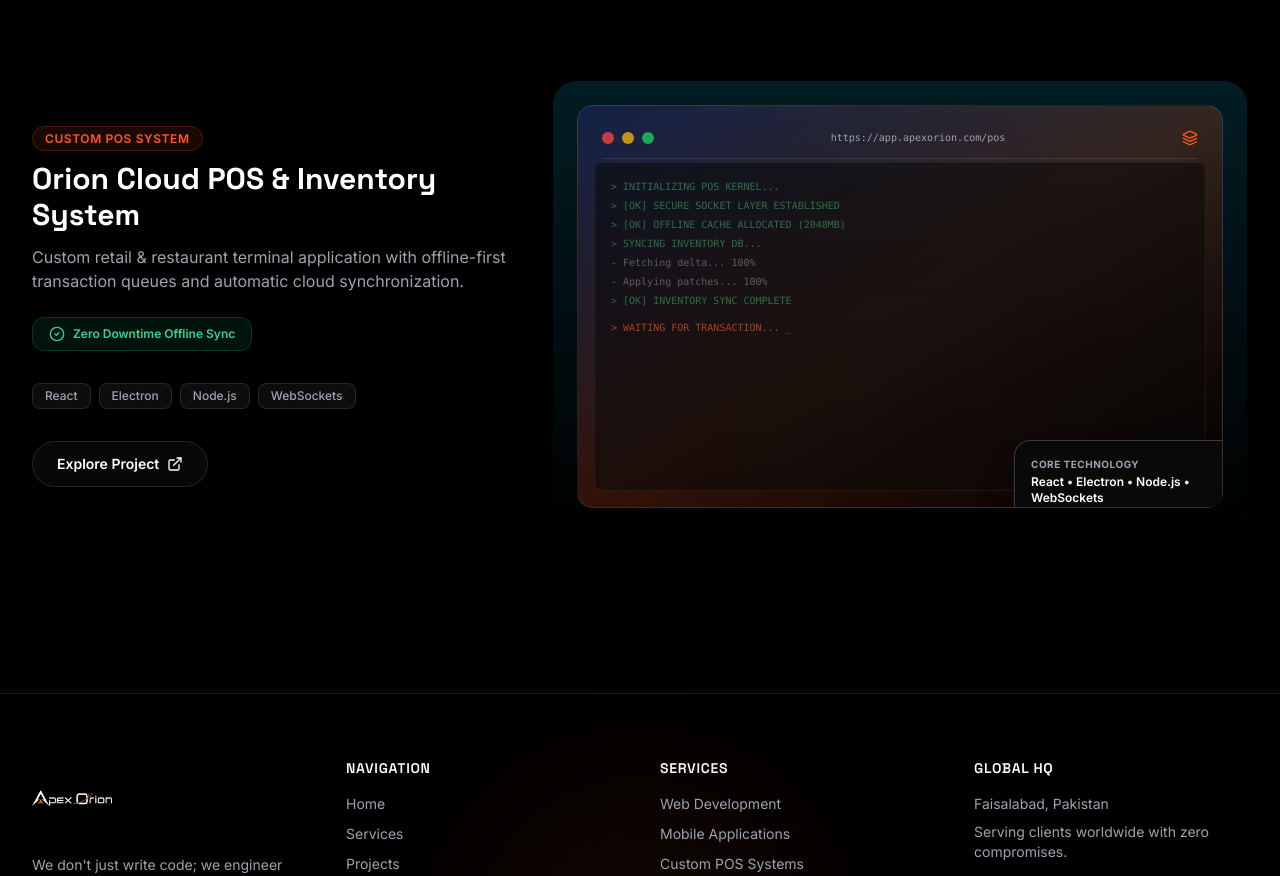
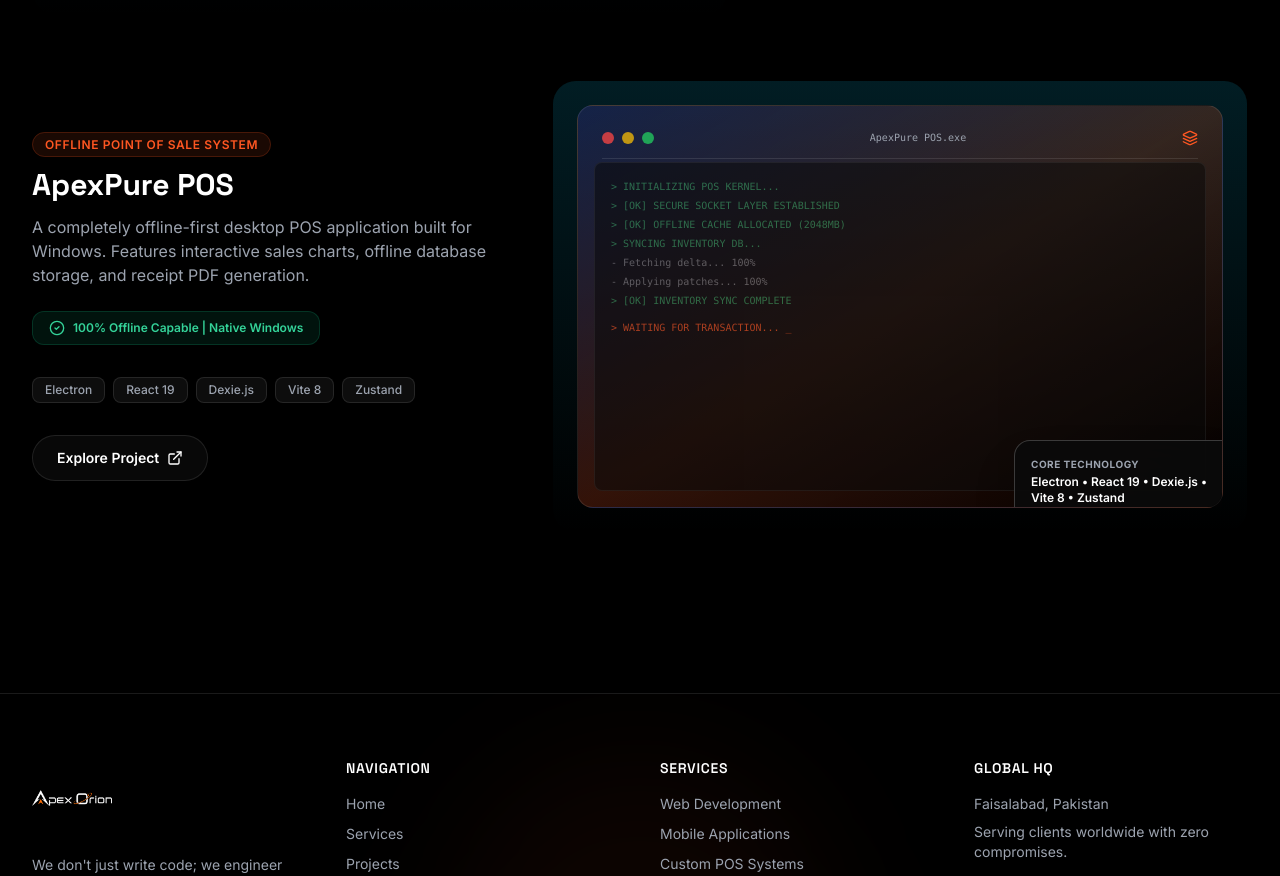
Before and after one commit to asadchaudhary27/apex-orion, a React (Vite) app: page / in a window 1280 px wide. Shown: the part 5000-5876 px from the top of the page. Built offline with nearby package versions, Linux system fonts and the light colour scheme.

Commit message:
Update third project to ApexPure POS

```diff
--- a/src/components/sections/FeaturedWork.tsx
+++ b/src/components/sections/FeaturedWork.tsx
@@ -29,7 +29,7 @@
     visualizationType: 'dashboard',
     image: '/zarcostar-building-llc.png',
     link: 'https://zarcostar.ae',
-    displayLink: 'zarcostar.ae',
+    displayLink: 'https://zarcostar.ae',
   },
   {
     id: 'techteamdesigns',
@@ -42,17 +42,18 @@
     visualizationType: 'dashboard',
     image: '/techteamdesigns.png',
     link: 'https://techteamdesigns.com',
-    displayLink: 'techteamdesigns.com',
+    displayLink: 'https://techteamdesigns.com',
   },
   {
     id: 'pos',
-    title: 'Orion Cloud POS & Inventory System',
-    category: 'Custom POS System',
-    description: 'Custom retail & restaurant terminal application with offline-first transaction queues and automatic cloud synchronization.',
-    metrics: 'Zero Downtime Offline Sync',
-    stack: ['React', 'Electron', 'Node.js', 'WebSockets'],
+    title: 'ApexPure POS',
+    category: 'Offline Point of Sale System',
+    description: 'A completely offline-first desktop POS application built for Windows. Features interactive sales charts, offline database storage, and receipt PDF generation.',
+    metrics: '100% Offline Capable | Native Windows',
+    stack: ['Electron', 'React 19', 'Dexie.js', 'Vite 8', 'Zustand'],
     mockupBg: 'from-indigo-900/40 via-[#FF5722]/20 to-black',
     visualizationType: 'terminal',
+    displayLink: 'ApexPure POS.exe',
   },
 ];
 
@@ -167,7 +168,7 @@
                       <div className="w-3 h-3 rounded-full bg-green-500/80" />
                     </div>
                     <span className="text-[10px] text-gray-400 font-mono">
-                      {project.displayLink ? `https://${project.displayLink}` : `https://app.apexorion.com/${project.id}`}
+                      {project.displayLink ? project.displayLink : `https://app.apexorion.com/${project.id}`}
                     </span>
                     <Layers className="w-4 h-4 text-[#FF5722]" />
                   </div>
```
